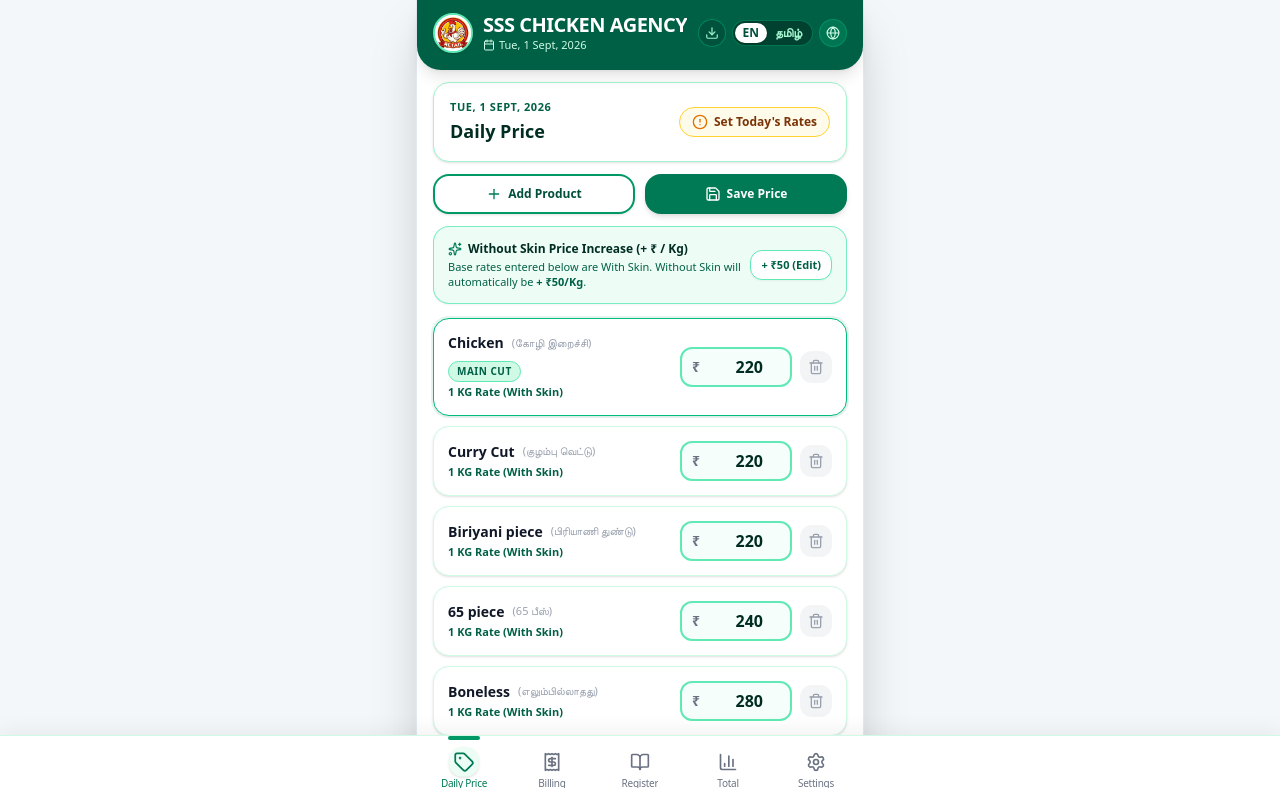
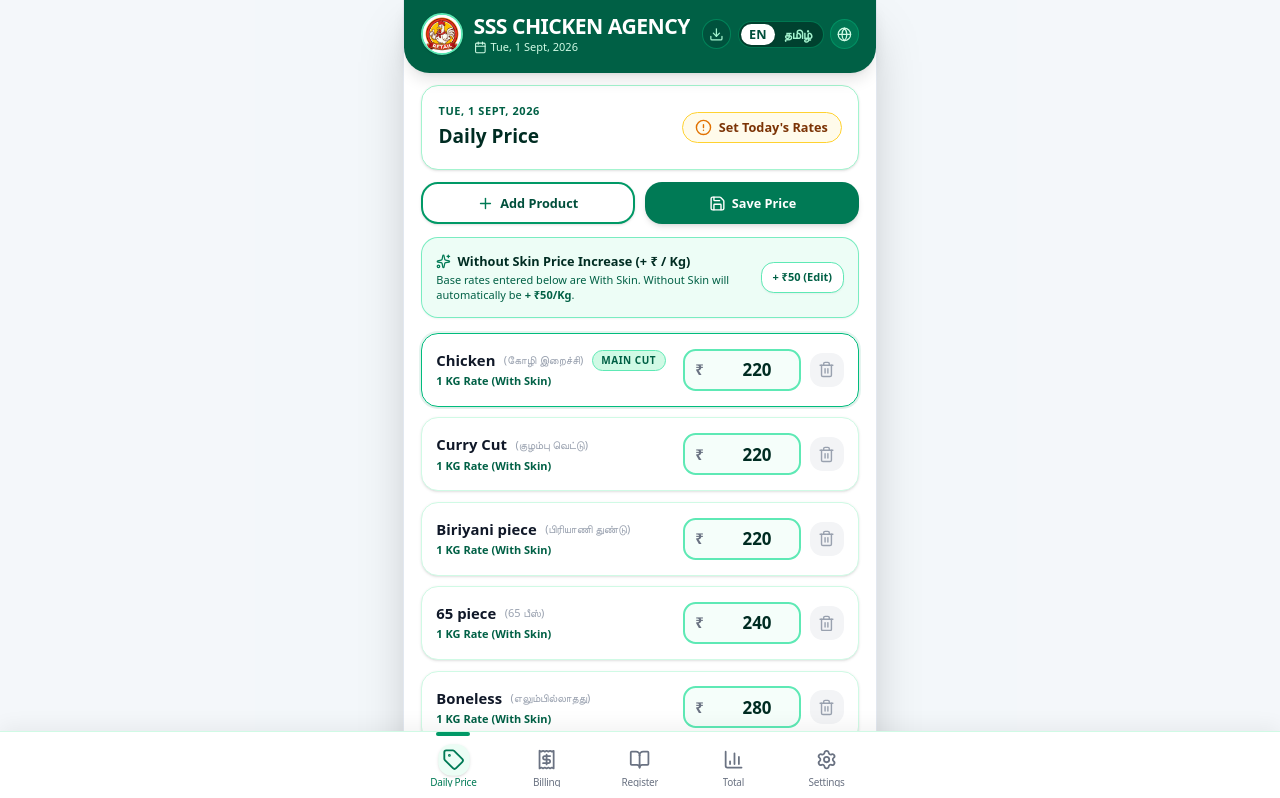
Before and after one commit to pwnhunter777-commits/SSSCHICKENAGENCYRETAIL, a React (Vite) app: page / in a window 1280 px wide. Shown: the top 798 px of the page. Built offline with nearby package versions, Linux system fonts and the light colour scheme.

Commit message:
Update index.css

```diff
--- a/src/index.css
+++ b/src/index.css
@@ -1,4 +1,9 @@
 @import "tailwindcss";
+
+html {
+  font-size: 106%;
+  transition: font-size 0.15s ease;
+}
 
 @layer utilities {
   .no-scrollbar::-webkit-scrollbar {
```
